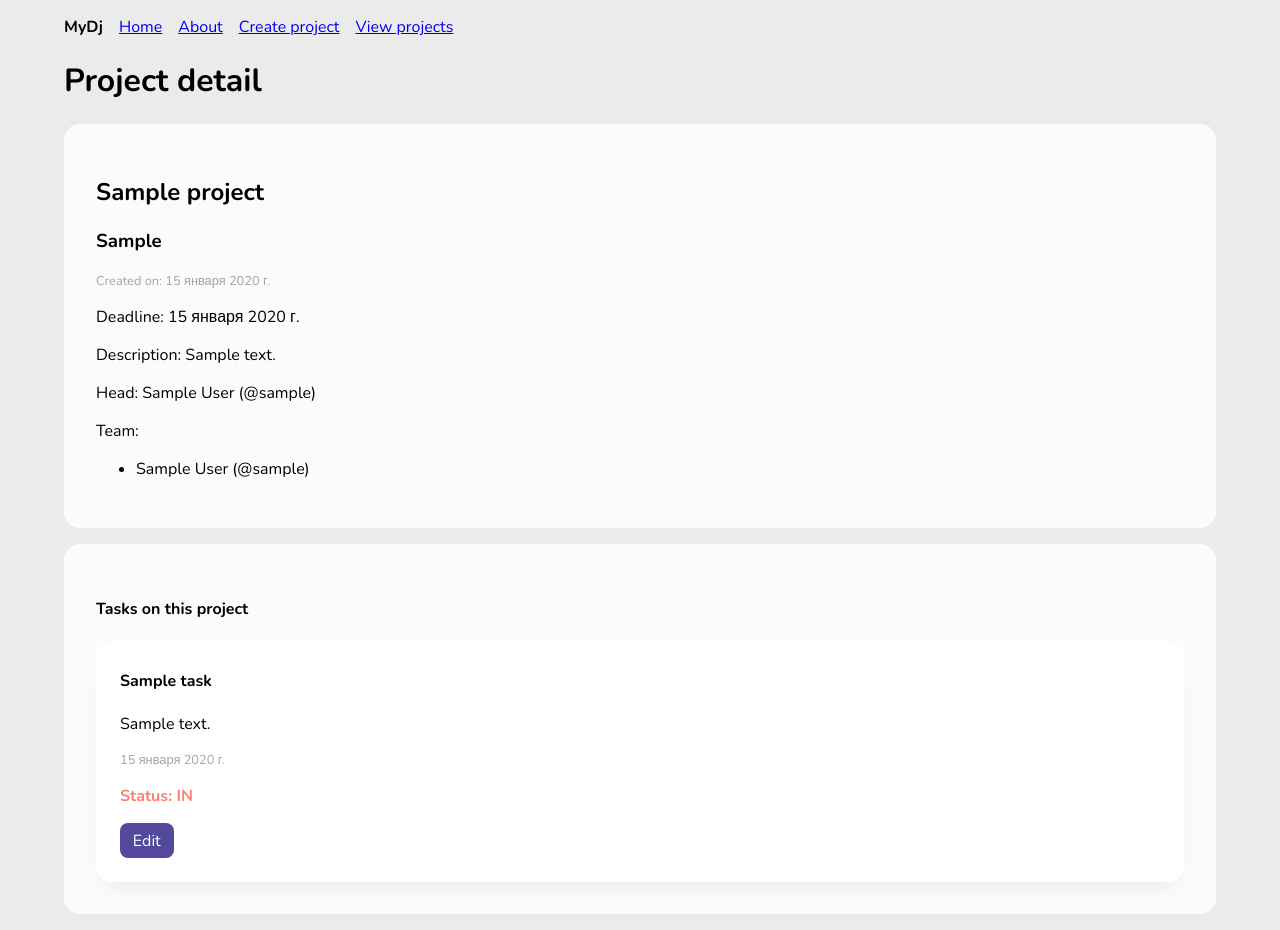
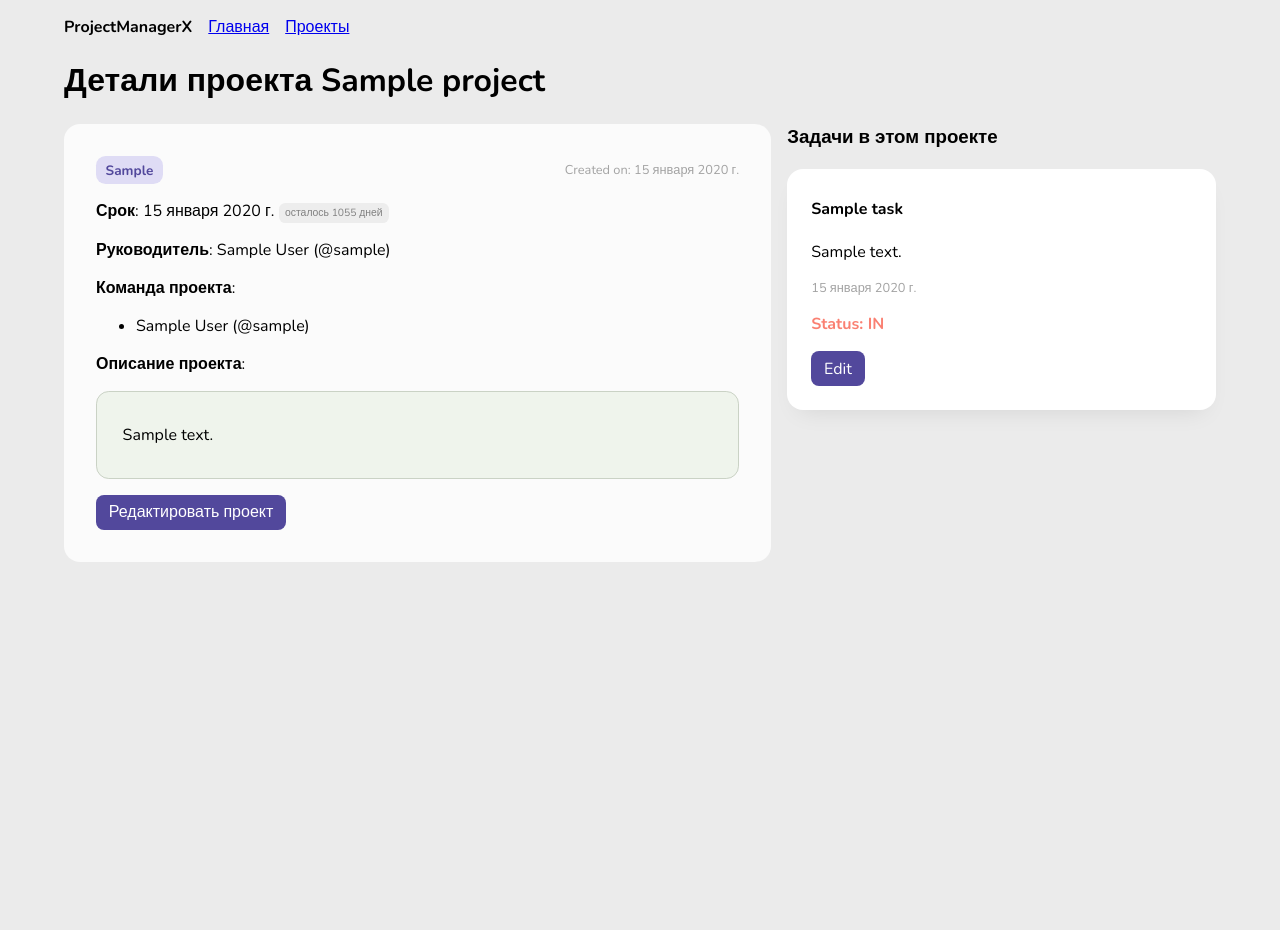
Before and after one commit to vlnko/pmx, a Django app: page /projects/p/detail/1/ in a window 1280 px wide. After the commit the page ends 562 px from the top, so only its background shows below. Run offline with Django 4.2, Linux system fonts and the light colour scheme; a user stored in the database is signed in; tables that the repository leaves empty hold one stand-in row (values such as "Sample post").

Commit message:
styled project detail

```diff
--- a/projects/models.py
+++ b/projects/models.py
@@ -1,5 +1,5 @@
 from django.db import models
-import datetime
+import datetime, re
 from accounts.models import CustomUser
 
 
@@ -22,12 +22,26 @@ class Project(models.Model):
 
     def days_remaining(self):
         d = str(self.deadline - datetime.date.today())[:-9]
+        numbers = re.search(r'\d+', d)
+        if numbers != None:
+            numbers = numbers.group()
+        else:
+            numbers = 0
+        num_days = int(numbers)
+        den = set((1, 21, 31, 41, 51, 61, 71, 81, 91, 101, 121, 131, 141, 151, 161, 171, 181, 191, 201))
+        dna = set((2, 3, 4, 22, 23, 24, 32, 33, 34, 42, 43, 44, 52, 53, 54, 62, 63, 64, 72, 73, 74, 82, 83, 84, 92, 93, 94, 102, 103, 104, 122, 123, 124, 132, 133, 134, 142, 143, 144, 152, 153, 154, 162, 163, 164, 172, 173, 174, 182, 183, 184, 192, 193, 194, 202, 203, 204))
+        if num_days in den:
+            d = f'{ num_days } день'
+        elif num_days in dna:
+            d = f'{ num_days } дня'
+        else:
+            d = f'{ num_days } дней'
         return d
 
     def progress(self):
         count_tasks_all = len(self.task_set.all())
         count_tasks_done = len(self.task_set.all().filter(status="DN"))
-        if tasks_all > 0:
+        if count_tasks_all > 0:
             percent = count_tasks_done / count_tasks_all * 100
             p = int(percent)
         else:
--- a/projects/urls.py
+++ b/projects/urls.py
@@ -4,7 +4,7 @@ from .views import ProjectCreateView, ProjectListView, ProjectUpdateView, Projec
 
 urlpatterns = [
     path("p/create", ProjectCreateView.as_view(), name="project-create"),
-    path("p/all", ProjectListView.as_view(), name="project-all"),
+    path("", ProjectListView.as_view(), name="project-all"),
     path('p/update/<int:pk>/', ProjectUpdateView.as_view(), name='project-update'),
     path('p/detail/<int:pk>/', ProjectDetailView.as_view(), name='project-detail'),
 ]
--- a/projects/views.py
+++ b/projects/views.py
@@ -27,8 +27,11 @@ class ProjectListView(LoginRequiredMixin, ListView):
 class ProjectUpdateView(LoginRequiredMixin, UpdateView):
     model = Project
     fields = ['title', 'category', 'description', 'deadline', 'head', 'project_team']
-    success_url = reverse_lazy("project-all")
     template_name = "projects/project_update.html"
+
+    def get_success_url(self):
+       pk = self.kwargs["pk"]
+       return reverse_lazy("project-detail", kwargs={"pk": pk})
 
     def form_valid(self, form):
         return super(ProjectUpdateView,self).form_valid(form)
--- a/static/main.css
+++ b/static/main.css
@@ -67,7 +67,15 @@ body {
 .project-card, .task {
     background-color: #fff;
     box-shadow: 0px 12px 24px -12px rgba(0, 0, 0, 0.1);
-
+}
+.project-card .top {
+    background-color: white;
+    padding-bottom: 1rem;
+}
+.project-card .bottom {
+    background-color: white;
+    padding-top: 1rem;
+    border-top: solid 1px #EBEBEB;
 }
 .task {
     margin-bottom: 1rem;
@@ -99,7 +107,7 @@ body {
     font-weight: 400;
     font-size: .8rem;
     color: #A3A3A3;
-    margin-top: 0;
+    margin: 0;
 }
 .project-title {
     font-weight: 700;
@@ -107,11 +115,28 @@ body {
     margin-top: 1rem;
     margin-bottom: 0;
 }
+.project-title a {
+    color: black;
+    text-decoration: none;
+}
+.project-title a:hover {
+    color: #52489C;
+}
 .project-category {
     margin-top: 0;
 }
+.project-description {
+    border-radius: .8rem;
+    border: solid 1px #CAD2C5;
+    padding: 1rem 1.6rem;
+    background-color: #eff4ec;
+}
+.project-description h1, .project-description h2, .project-description h3, .project-description h4, .project-description h5 {
+    margin: 0;
+}
+
 .project-progress {
-    margin: 0; font-size: .7rem; font-weight: 700;
+    margin: 0 0 -0.5rem 0; font-size: .7rem; font-weight: 700;
 }
 
 
@@ -125,9 +150,9 @@ progress[value] {
   border: none;
   width: 100%;
   height: .5rem;
-  margin: 0;
   border-radius: 10em;
   background: var(--background);
+
 }
 progress[value]::-webkit-progress-bar {
   border-radius: 10em;
@@ -141,3 +166,43 @@ progress[value]::-moz-progress-bar {
   border-radius: 10em;
   background: var(--color);
 }
+
+
+
+
+/* Tags styles */
+.tag-category {
+    background-color: #dfdcf5;
+    color: #52489C;
+    font-size: .85rem;
+    display: inline-block;
+    padding: .3rem .6rem;
+    border-radius: .6rem;
+    font-weight: 700;
+}
+.tag-grey {
+    background-color: rgb(237, 237, 237);
+    color: grey;
+    font-size: .65rem;
+    display: inline-block;
+    padding: .15rem .4rem;
+    border-radius: .4rem;
+}
+
+
+
+/* Help styles */
+.space-between {display: flex; justify-content: space-between; align-items: center;}
+.flex-r {
+    display: flex;
+    gap: 1rem;
+    width: 100%;
+}
+.project-detail-left {
+    width: 60%;
+    height: 100%;
+}
+.project-detail-right {
+    width: 40%;
+    height: 100%;
+}
--- a/templates/base.html
+++ b/templates/base.html
@@ -15,11 +15,9 @@
 
 <body>
     <ul class="nav">
-        <li><b>MyDj</b></li>
-        <li><a href="{% url 'home' %}">Home</a></li>
-        <li><a href="{% url 'about' %}">About</a></li>
-        <li><a href="{% url 'project-create' %}">Create project</a></li>
-        <li><a href="{% url 'project-all' %}">View projects</a></li>
+        <li><b>ProjectManagerX</b></li>
+        <li><a href="{% url 'home' %}">Главная</a></li>
+        <li><a href="{% url 'project-all' %}">Проекты</a></li>
     </ul>
 
     {% if messages %}
@@ -36,7 +34,10 @@
         {% block content %}{% endblock content %}
     </div>
 
-
+    <script>
+        {% block script%}
+        {% endblock%}
+    </script>
 </body>
 
 </html>
--- a/templates/pages/about.html
+++ b/templates/pages/about.html
@@ -4,5 +4,5 @@
 {% block title %}About page{% endblock title %}
 
 {% block content %}
-<h1>About page</h1>
+<h1>About</h1>
 {% endblock content %}
--- a/templates/pages/home.html
+++ b/templates/pages/home.html
@@ -4,7 +4,7 @@
 {% block title %}Home page{% endblock title %}
 
 {% block content %}
-<h1>Home page</h1>
+<h1>Home</h1>
 
 {% if user.is_authenticated %}
   Hi, {{ user.username }}!
--- a/templates/projects/project_create.html
+++ b/templates/projects/project_create.html
@@ -1,10 +1,10 @@
 {% extends 'base.html' %}
 {% load static %}
 
-{% block title %}Create project{% endblock title %}
+{% block title %}Создать новый проект{% endblock title %}
 
 {% block content %}
-<h1>Create project</h1>
+<h1>Создать новый проект</h1>
 
 
 <form method="post">
@@ -15,7 +15,7 @@
             {{ field }}
         </p>
 	{% endfor %}
-    <button type="submit">Create project</button>
+    <button type="submit">Создать новый проект</button>
   </form>
 
 
--- a/templates/projects/project_detail.html
+++ b/templates/projects/project_detail.html
@@ -1,19 +1,23 @@
 {% extends 'base.html' %}
 {% load static %}
 
-{% block title %}Project {{ project.title }} detail{% endblock title %}
+{% block title %}Детали проекта: {{ project.title }}{% endblock title %}
 
 {% block content %}
-<h1>Project detail</h1>
+<h1>Детали проекта {{ project.title }}</h1>
 
-<div class="card">
-    <h2>{{ project.title }}</h2>
-    <h3>{{ project.category }}</h3>
+<div>
+
+    <div class="flex-r">
+
+        <div class="project-detail-left card">
+            <div class="space-between">
+                <span class="tag-category">{{ project.category }}</span>
                 <p class="project-date">Created on: {{ project.created }}</p>
-    <p>Deadline: {{ project.deadline }}</p>
-    <p>Description: {{ project.description }}</p>
-    <p>Head: {{ project.head }}</p>
-    <p>Team:
+            </div>
+            <p><b>Срок</b>: {{ project.deadline }} <span class="tag-grey">осталось {{ project.days_remaining }}</span></p>
+            <p><b>Руководитель</b>: {{ project.head }}</p>
+            <p><b>Команда проекта</b>:
                 {% for mate in project.project_team.all %}
                     <ul>
                         <li>{{ mate.first_name }} {{ mate.last_name }} (@{{ mate.username }})</li>
@@ -21,14 +25,14 @@
 
                 {% endfor %}
             </p>
-
-
+            <p><b>Описание проекта</b>:</p>
+            <div class="project-description">{{ project.description|safe|linebreaks }}</div>
+            <a class="btn-primary" href="{%url 'project-update' project.id %}" style="margin-top: 1rem;">Редактировать проект</a>
         </div>
 
+        <div class="project-detail-right">
             {% if project.get_tasks %}
-
-    <div class="card" style="margin-top: 1rem;">
-        <h4>Tasks on this project</h4>
+                    <h3 style="margin-top: 0;">Задачи в этом проекте</h3>
                     {% for task in project.get_tasks %}
                         <div class="task">
                             <h4>{{ task.title }}</h4>
@@ -38,12 +42,23 @@
                             <p><a href="#" class="btn-primary">Edit</a></p>
                         </div>
                     {% endfor %}
-    </div>
             {% else %}
-    <div class="card" style="margin-top: 1rem;">
-        <h4>You have no tasks on this project yet.</h4>
+                <div class="card">
+                    <h3 style="color: gainsboro;">В этом проекте пока нет задач.</h3>
                 </div>
             {% endif %}
+        </div>
+
+    </div>
+
+
+
+
+
+
+
+
+</div>
 
 
 
--- a/templates/projects/project_update.html
+++ b/templates/projects/project_update.html
@@ -1,10 +1,10 @@
 {% extends 'base.html' %}
 {% load static %}
 
-{% block title %}Update project{% endblock title %}
+{% block title %}Изменить проект{% endblock title %}
 
 {% block content %}
-<h1>Update project</h1>
+<h1>Изменить проект: {{ project.title }}</h1>
 
 
 <form method="post">
@@ -15,7 +15,7 @@
             {{ field }}
         </p>
 	{% endfor %}
-    <button type="submit">Save project</button>
+    <button type="submit">Сохранить проект</button>
   </form>
 
 
```
Also changed, not shown: templates/projects/project_list.html (+30 -12 lines). Lines whose indentation alone changed are shown as unchanged.
